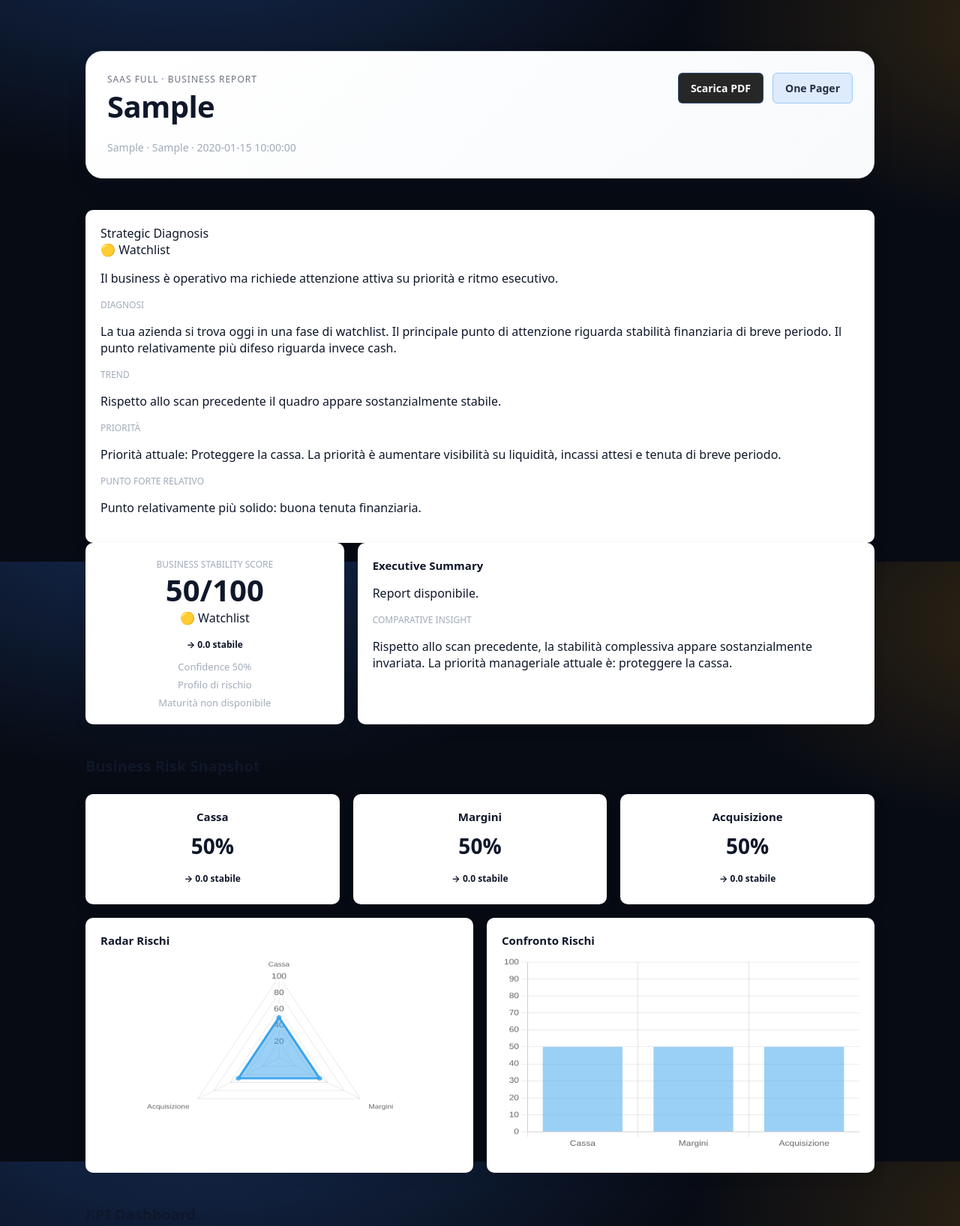
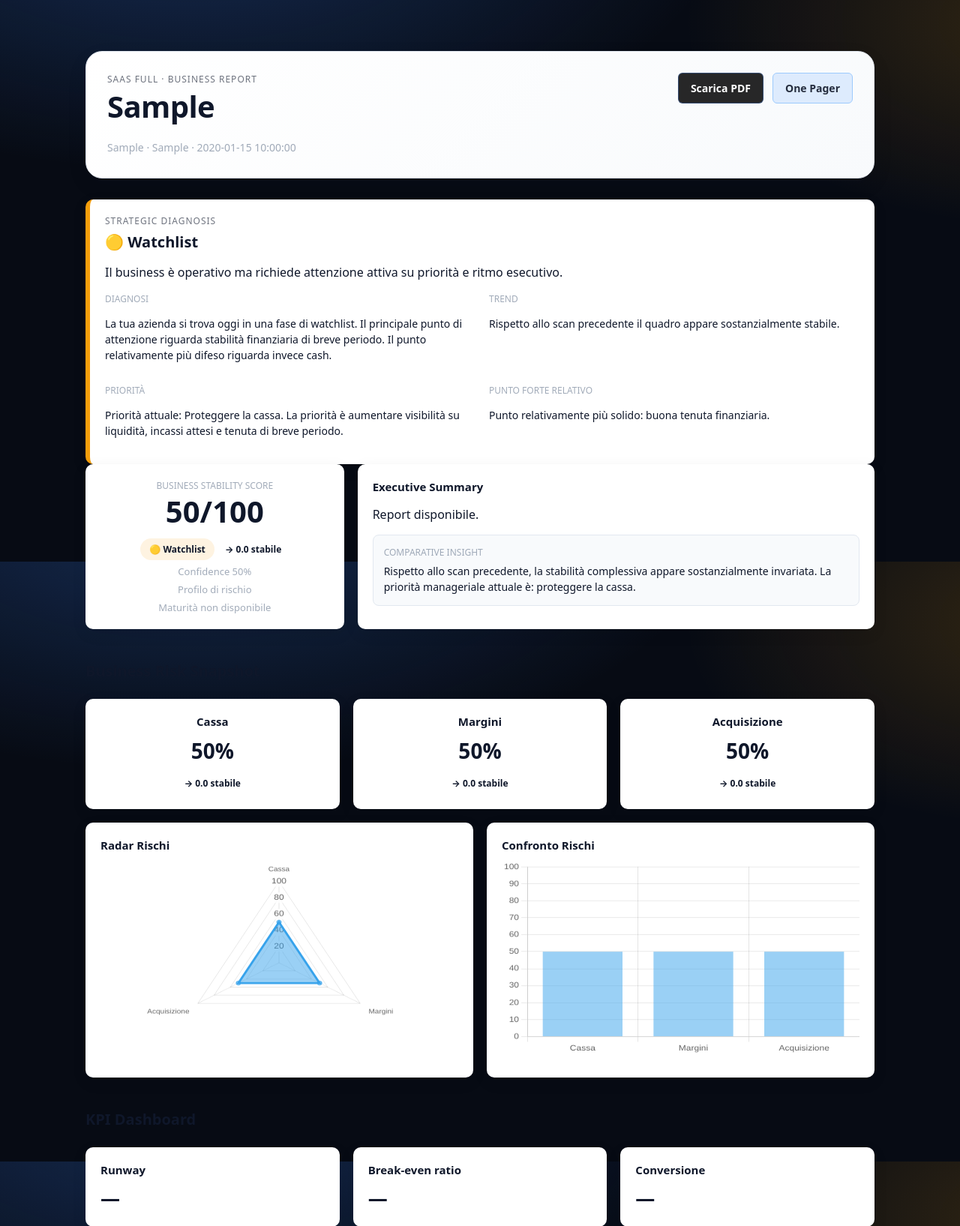
Before and after one commit to adiutorialessandro/saas_full, a Flask app: page /report/1 in a window 1280 px wide. Shown: the part 51-1686 px from the top of the page at 75% size. Run offline with Flask 3, Linux system fonts and the light colour scheme; a user stored in the database is signed in; tables that the repository leaves empty hold one stand-in row (values such as "Sample post").

Commit message:
Add styles for strategic diagnosis, status pills and insight box

```diff
--- a/app/static/css/report.css
+++ b/app/static/css/report.css
@@ -400,3 +400,122 @@
   width: 100% !important;
   height: 260px !important;
 }
+
+/* ===============================
+STRATEGIC DIAGNOSIS
+=============================== */
+
+.diagnosis-section{
+  margin-top:10px;
+}
+
+.diagnosis-card{
+  border-left:6px solid #64748b;
+}
+
+.diagnosis-positive{
+  border-left-color:#16a34a;
+}
+
+.diagnosis-warning{
+  border-left-color:#f59e0b;
+}
+
+.diagnosis-danger{
+  border-left-color:#dc2626;
+}
+
+.diagnosis-topline{
+  font-size:12px;
+  text-transform:uppercase;
+  letter-spacing:1px;
+  opacity:.6;
+  margin-bottom:6px;
+}
+
+.diagnosis-headline{
+  font-size:20px;
+  font-weight:700;
+  margin-bottom:6px;
+}
+
+.diagnosis-summary{
+  margin-bottom:16px;
+  color:#475569;
+}
+
+.diagnosis-grid{
+  display:grid;
+  grid-template-columns:1fr 1fr;
+  gap:18px;
+  margin-top:10px;
+}
+
+.diagnosis-grid-bottom{
+  margin-top:14px;
+}
+
+.diagnosis-block p{
+  font-size:14px;
+  line-height:1.5;
+}
+
+/* ===============================
+STATUS PILL
+=============================== */
+
+.status-pill{
+  display:inline-flex;
+  align-items:center;
+  gap:6px;
+  padding:6px 12px;
+  border-radius:999px;
+  font-size:12px;
+  font-weight:700;
+  margin-top:10px;
+}
+
+.status-positive{
+  background:rgba(16,185,129,.12);
+  color:#059669;
+}
+
+.status-warning{
+  background:rgba(245,158,11,.12);
+  color:#b45309;
+}
+
+.status-danger{
+  background:rgba(239,68,68,.12);
+  color:#dc2626;
+}
+
+/* ===============================
+INSIGHT BOX
+=============================== */
+
+.insight-box{
+  margin-top:16px;
+  padding:14px;
+  border-radius:8px;
+  background:#f8fafc;
+  border:1px solid #e2e8f0;
+}
+
+.insight-box p{
+  margin:0;
+  font-size:14px;
+  line-height:1.5;
+}
+
+/* ===============================
+RESPONSIVE DIAGNOSIS
+=============================== */
+
+@media (max-width:900px){
+
+.diagnosis-grid{
+  grid-template-columns:1fr;
+}
+
+}
```
